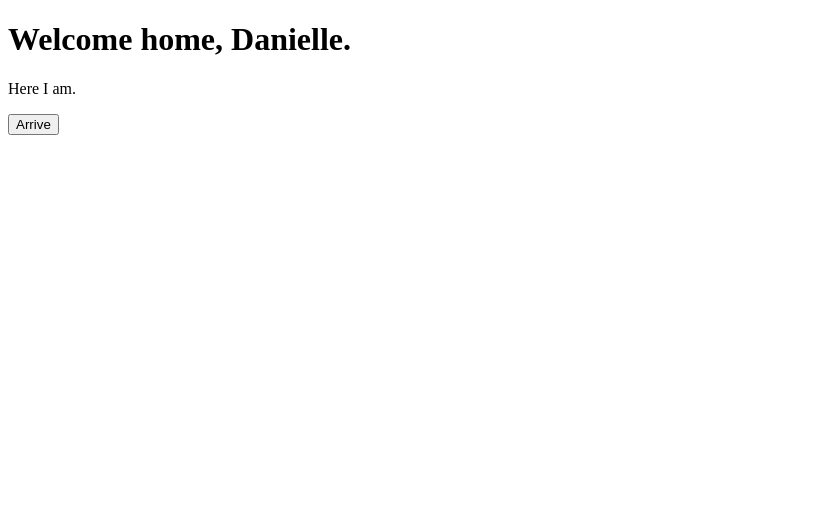
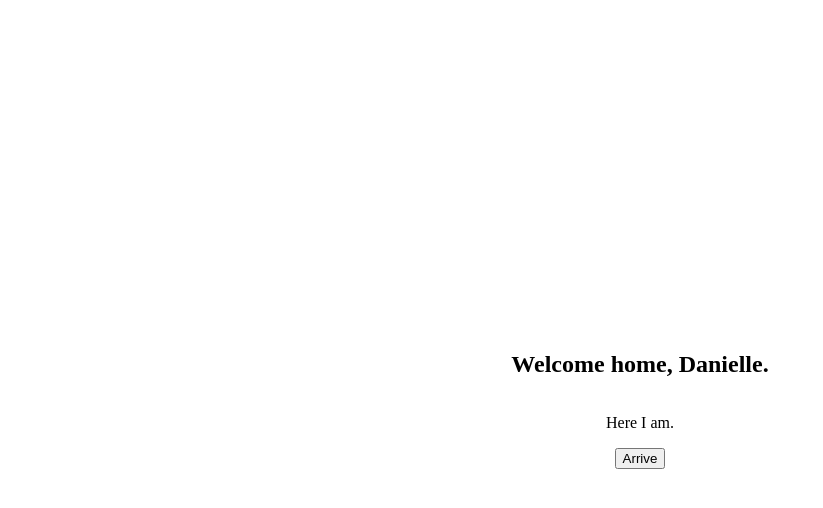
Before and after one commit to DBpathwaysau/treehouse, a plain HTML site: page index.html in a window 1280 px wide. Shown: the whole page, without its empty margins (0-823 px from the left). Drawn offline with Linux system fonts and the light colour scheme.

Commit message:
Connect Treehouse styling

```diff
--- a/index.html
+++ b/index.html
@@ -1,6 +1,7 @@
 <!DOCTYPE html>
 <html lang="en">
 <head>
+  <link rel="stylesheet" href="css/treehouse.css">
   <meta charset="UTF-8">
   <meta name="viewport" content="width=device-width, initial-scale=1.0">
 
@@ -9,14 +10,20 @@
 
 <body>
 
-  <main>
-    <h1>Welcome home, Danielle.</h1>
-    <p>Here I am.</p>
+  <main class="treehouse">
 
-    <button type="button">
-      Arrive
-    </button>
+    <section class="welcome">
+
+      <h1>Welcome home, Danielle.</h1>
+
+      <p>Here I am.</p>
+
+      <button type="button">
+        Arrive
+      </button>
+
+    </section>
+
   </main>
 
 </body>
-</html>
```
